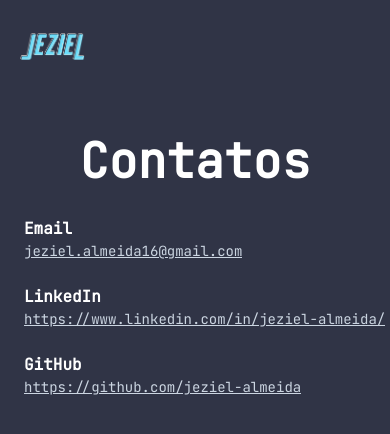
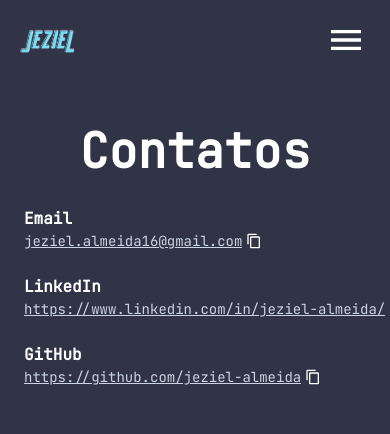
Before and after one commit to jeziel-almeida/portfolio-nextjs, a Next.js app: page /contatos in a window 390 px wide. Shown: the top 434 px of the page. Built offline with nearby package versions, Linux system fonts and the light colour scheme.

Commit message:
Ícones e Menu Hamburger

```diff
--- /dev/null
+++ b/src/components/commons/CopyButton.tsx
@@ -0,0 +1,21 @@
+import React from 'react'
+import { CopyIcon } from '../icons/CopyIcon'
+
+interface CopyButtonProps {
+    textToCopy: string;
+}
+
+const CopyButton = ({ textToCopy }: CopyButtonProps) => {
+
+    const handleCopy = () => {
+        navigator.clipboard.writeText(textToCopy);
+    }
+
+    return (
+        <button onClick={handleCopy} className='inline-flex justify-center items-center'>
+            <CopyIcon title='Cique aqui para copiar' className='fill-white' />
+        </button>
+    )
+}
+
+export default CopyButton
--- a/src/components/commons/Header.tsx
+++ /dev/null
@@ -1,21 +0,0 @@
-import Image from 'next/image'
-import Link from 'next/link'
-import React from 'react'
-import roboto from '../fonts/Roboto'
-
-const Header = () => {
-    return (
-        <header className={`${roboto.className} bg-jz-blue-900 text-sm flex py-3 px-5 justify-between items-center sticky top-0 z-20`}>
-            <Link href="/">
-                <Image src="/jeziel-logo.png" width={65} height={65} alt="Ícone da Letra J" />
-            </Link>
-            <nav className='hidden md:flex items-center gap-10 text-lg'>
-                <Link href="/">Sobre mim</Link>
-                <Link href="/portfolio">Portfolio</Link>
-                <Link href="/contatos">Entre em contato</Link>
-            </nav>
-        </header>
-    )
-}
-
-export default Header
--- /dev/null
+++ b/src/components/commons/Header/Menu.tsx
@@ -0,0 +1,39 @@
+import { MenuCloseIcon } from '@/components/icons/MenuCloseIcon'
+import Image from 'next/image'
+import Link from 'next/link'
+import React from 'react'
+
+interface MenuProps {
+    isVisible: boolean;
+    onClose: () => void;
+}
+
+const Menu = ({isVisible, onClose}: MenuProps) => {
+  return (
+    <div className={`${isVisible ? 'flex' : 'hidden'}
+        fixed inset-0 w-full h-full bg-black bg-opacity-40 backdrop-blur-sm md:hidden
+    `}
+        onClick={onClose}
+    >
+        <div className='w-full bg-jz-blue-900 h-96 shadow-md py-4 px-5'
+            onClick={(e) => e.stopPropagation()}
+        >
+            <div className='flex justify-between mb-5'>
+                <Link href='/'>
+                    <Image src='/jeziel-logo.png' width={55} height={55} alt='Logo do nome Jeziel' />
+                </Link>
+                <button onClick={onClose}>
+                    <MenuCloseIcon className='fill-white h-10 w-10' />
+                </button>
+            </div>
+            <nav className='flex flex-col gap-5 text-xl p-5 items-center'>
+                <Link href='/' onClick={onClose}>Sobre mim</Link>
+                <Link href='/portfolio' onClick={onClose}>Portfolio</Link>
+                <Link href='/contatos' onClick={onClose}>Entre em contato</Link>
+            </nav>
+        </div>
+    </div>
+  )
+}
+
+export default Menu
--- /dev/null
+++ b/src/components/commons/Header/index.tsx
@@ -0,0 +1,38 @@
+import Image from 'next/image'
+import Link from 'next/link'
+import React, { useCallback, useState } from 'react'
+import roboto from '../../fonts/Roboto'
+import Menu from './Menu'
+import MenuIcon from '@/components/icons/MenuIcon'
+
+const Header = () => {
+
+    const [isMenuOpen, setIsMenuOpen] = useState(false);
+
+    const openMenu = useCallback(() => {
+        setIsMenuOpen(true)
+    }, [])
+
+    const closeMenu = useCallback(() => {
+        setIsMenuOpen(false)
+    }, [])
+
+    return (
+        <header className={`${roboto.className} bg-jz-blue-900 text-sm flex py-3 px-5 justify-between items-center sticky top-0 z-20`}>
+            <Link href="/">
+                <Image src="/jeziel-logo.png" width={55} height={55} alt="Ícone da Letra J" />
+            </Link>
+            <button className='p-1 md:hidden' onClick={openMenu}>
+                <MenuIcon className='fill-white w-10 h-10' />
+            </button>
+            <nav className='hidden md:flex items-center gap-10 text-lg'>
+                <Link href="/">Sobre mim</Link>
+                <Link href="/portfolio">Portfolio</Link>
+                <Link href="/contatos">Entre em contato</Link>
+            </nav>
+            <Menu isVisible={isMenuOpen} onClose={closeMenu} />
+        </header>
+    )
+}
+
+export default Header
--- /dev/null
+++ b/src/components/icons/CopyIcon.tsx
@@ -0,0 +1,22 @@
+import { SVGProps } from 'react';
+
+interface CopyIconProps extends SVGProps<SVGSVGElement> {
+  title?: string;
+}
+
+export const CopyIcon = ({ title, ...props }: CopyIconProps) => {
+  return (
+    <svg
+      {...props}
+      stroke-width="0"
+      viewBox="0 0 24 24"
+      height="1em"
+      width="1em"
+      xmlns="http://www.w3.org/2000/svg"
+    >
+      {title && <title>{title}</title>}
+      <path fill="none" d="M0 0h24v24H0z"></path>
+      <path d="M16 1H4c-1.1 0-2 .9-2 2v14h2V3h12V1zm3 4H8c-1.1 0-2 .9-2 2v14c0 1.1.9 2 2 2h11c1.1 0 2-.9 2-2V7c0-1.1-.9-2-2-2zm0 16H8V7h11v14z"></path>
+    </svg>
+  );
+};
--- /dev/null
+++ b/src/components/icons/MenuCloseIcon.tsx
@@ -0,0 +1,17 @@
+import { SVGProps } from 'react';
+
+export const MenuCloseIcon = (props: SVGProps<SVGSVGElement>) => {
+  return (
+    <svg
+      {...props}
+      stroke-width="0"
+      viewBox="0 0 24 24"
+      height="1em"
+      width="1em"
+      xmlns="http://www.w3.org/2000/svg"
+    >
+      <path fill="none" d="M0 0h24v24H0V0z"></path>
+      <path d="M3 18h13v-2H3v2zm0-5h10v-2H3v2zm0-7v2h13V6H3zm18 9.59L17.42 12 21 8.41 19.59 7l-5 5 5 5L21 15.59z"></path>
+    </svg>
+  );
+};
--- /dev/null
+++ b/src/components/icons/MenuIcon.tsx
@@ -0,0 +1,19 @@
+import React, { SVGProps } from 'react'
+
+const MenuIcon = (props: SVGProps<SVGSVGElement>) => {
+    return (
+        <svg
+            {...props}
+            stroke-width="0"
+            viewBox='0 0 24 24'
+            height="1rem"
+            width="1rem"
+            xmlns='http://www.w3.org/2000/svg'
+        >
+            <path fill="none" d="M0 0h24v24H0V0z"></path>
+            <path d="M3 18h18v-2H3v2zm0-5h18v-2H3v2zm0-7v2h18V6H3z"></path>
+        </svg>
+    )
+}
+
+export default MenuIcon
--- a/src/pages/contatos.tsx
+++ b/src/pages/contatos.tsx
@@ -1,5 +1,5 @@
+import CopyButton from '@/components/commons/CopyButton'
 import Head from 'next/head'
-import Link from 'next/link'
 import React from 'react'
 
 const Contatos = () => {
@@ -23,6 +23,7 @@ const Contatos = () => {
                 <span className='font-bold'>{cont.contato}</span>
                 <div className='flex gap-1 md:gap-3 items-center'>
                   <a href={cont.url} className='text-sm md:text-lg text-slate-300 underline truncate'>{cont.titulo}</a>
+                  <CopyButton textToCopy={cont.titulo} />
                 </div>
               </li>
             ))}
```
